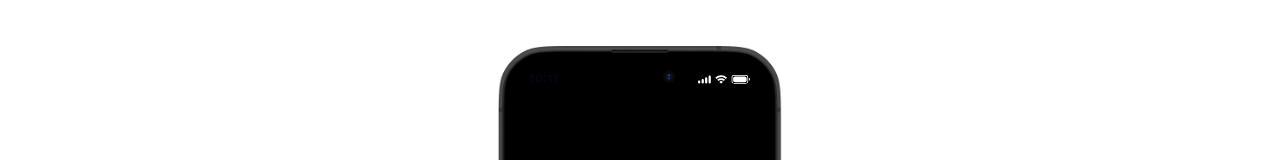
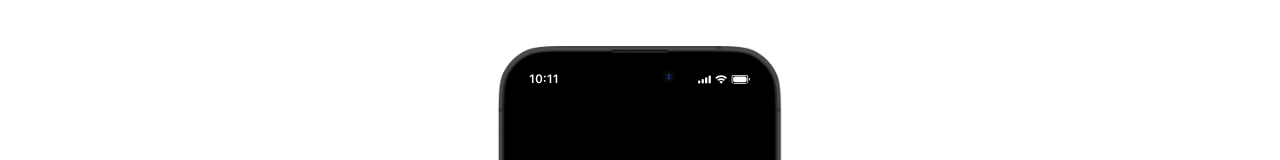
Before and after one commit to ltclmbdev/ltclmb.dev, a Next.js app: page /playground/ios-calculator in a window 1280 px wide. Shown: the part 190-350 px from the top of the page. Built offline with nearby package versions, Linux system fonts and the light colour scheme.

Commit message:
tweak color

```diff
--- a/src/components/playground/ios-calculator/time-display.tsx
+++ b/src/components/playground/ios-calculator/time-display.tsx
@@ -38,7 +38,11 @@ const TimeDisplay = () => {
     }
   }, [])
 
-  return <span className="font-sf-pro-semibold text-[12px]">{currentTime}</span>
+  return (
+    <span className="font-sf-pro-semibold text-[12px] text-white">
+      {currentTime}
+    </span>
+  )
 }
 
 export default TimeDisplay
```
